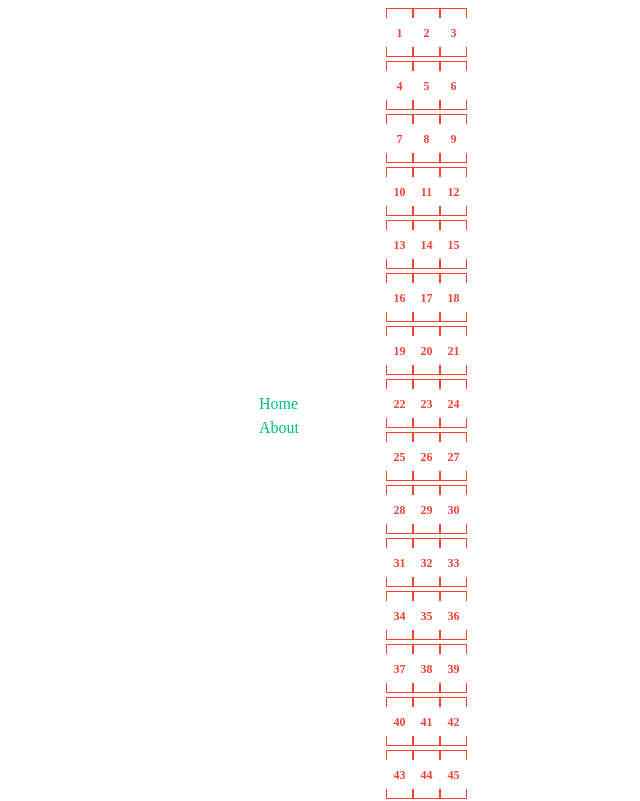
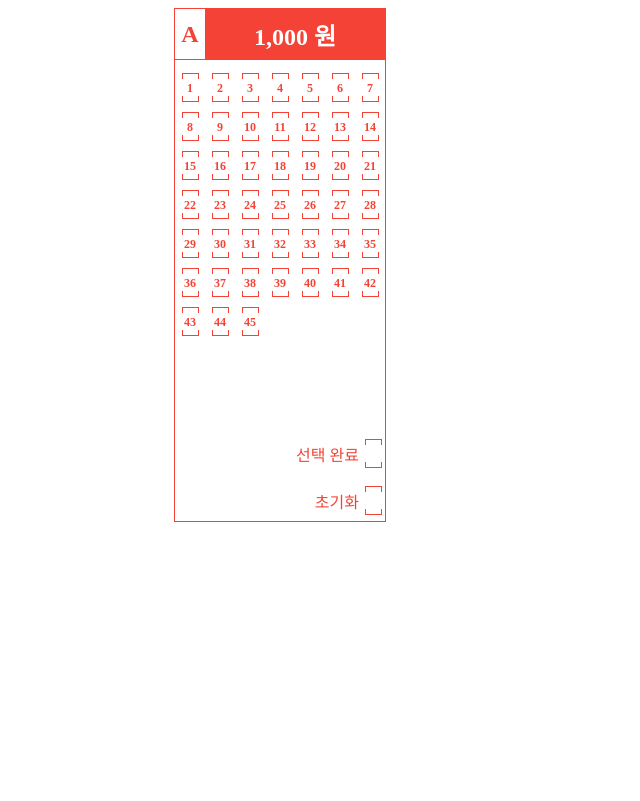
Before and after one commit to Dodomuk/ottol-app-client, a Vue app: page / in a window 1280 px wide. Shown: the top 801 px of the page, without its empty margins (254-894 px from the left). Built offline with nearby package versions, Linux system fonts and the light colour scheme.

Commit message:
선택 용지 컨테이너 생성

```diff
--- a/src/App.vue
+++ b/src/App.vue
@@ -1,81 +1,11 @@
 <template>
-    <header>
-        <div class="wrapper">
-            <nav>
-                <RouterLink to="/">Home</RouterLink>
-                <RouterLink to="/about">About</RouterLink>
-            </nav>
-        </div>
-    </header>
     <Main />
     <RouterView />
 </template>
 
 <script setup lang="ts">
-import { RouterLink, RouterView } from 'vue-router'
+import { RouterView } from 'vue-router'
 import Main from '@components/Main.vue'
 </script>
 
-<style scoped>
-header {
-    line-height: 1.5;
-    max-height: 100vh;
-}
-
-.logo {
-    display: block;
-    margin: 0 auto 2rem;
-}
-
-nav {
-    width: 100%;
-    font-size: 12px;
-    text-align: center;
-    margin-top: 2rem;
-}
-
-nav a.router-link-exact-active {
-    color: var(--color-text);
-}
-
-nav a.router-link-exact-active:hover {
-    background-color: transparent;
-}
-
-nav a {
-    display: inline-block;
-    padding: 0 1rem;
-    border-left: 1px solid var(--color-border);
-}
-
-nav a:first-of-type {
-    border: 0;
-}
-
-@media (min-width: 1024px) {
-    header {
-        display: flex;
-        place-items: center;
-        padding-right: calc(var(--section-gap) / 2);
-    }
-
-    .logo {
-        margin: 0 2rem 0 0;
-    }
-
-    header .wrapper {
-        display: flex;
-        place-items: flex-start;
-        flex-wrap: wrap;
-    }
-
-    nav {
-        text-align: left;
-        margin-left: -1rem;
-        font-size: 1rem;
-
-        padding: 1rem 0;
-        margin-top: 1rem;
-    }
-}
-</style>
+<style scoped></style>
--- a/src/components/lottery/InputContainer.vue
+++ b/src/components/lottery/InputContainer.vue
@@ -1,13 +1,33 @@
 <template>
     <div class="container">
-        <div v-for="(numbers, idx) in lottoNumbers" :key="idx" class="number-wrapper">
-            <span class="number">{{ numbers }}</span>
+        <div class="header">
+            <div class="lottery-class">{{ lotteryClass }}</div>
+            <div class="lottery-price">1,000 원</div>
+        </div>
+        <div class="body">
+            <div v-for="(numbers, idx) in lottoNumbers" :key="idx" class="number-wrapper">
+                <span class="number">{{ numbers }}</span>
+            </div>
+        </div>
+        <div class="footer">
+            <div class="item select">
+                <div class="box-select">선택 완료</div>
+                <div class="number-wrapper">
+                    <span class="number"></span>
+                </div>
+            </div>
+            <div class="item init">
+                <div class="box-init">초기화</div>
+                <div class="number-wrapper">
+                    <span class="number"></span>
+                </div>
+            </div>
         </div>
     </div>
 </template>
 <script setup lang="ts">
 import { onMounted } from 'vue'
-
+const lotteryClass = 'A' //TODO : props로 바꿀 예정
 const lottoNumbers = Array(45)
     .fill(0)
     .map((x, i) => i + 1)
@@ -16,13 +36,66 @@ onMounted(() => {})
 </script>
 <style lang="scss">
 .container {
-    width: 100px;
+    width: 210px;
+    border: 1px solid var(--main-color);
+    .header {
+        height: 50px;
+        display: grid;
+        grid-template-columns: 30px 180px;
+        border-bottom: 1px solid var(--main-color);
+        > .lottery {
+            &-class,
+            &-price {
+                font-weight: 900;
+                font-size: x-large;
+                display: flex;
+                align-items: center;
+                justify-content: center;
+            }
+            &-class {
+                color: var(--main-color);
+            }
+            &-price {
+                color: var(--white);
+                background-color: var(--main-color);
+            }
+        }
+    }
+    .body {
+        padding: 3px 0px;
+        display: grid;
+        grid-template-columns: repeat(7, 30px);
+        justify-content: center;
+        place-items: center;
+    }
+    .footer {
+        padding-right: 3px;
+        margin-top: 100px;
+        color: var(--main-color);
+        float: right;
+        > .item {
+            display: flex;
+            justify-content: flex-end;
+            align-items: center;
+            &.select {
+                margin-bottom: 18px;
+            }
+            &.init {
+                margin-bottom: 6px;
+            }
+            > .number-wrapper {
+                margin-left: 6px;
+                margin-top: 0px;
+            }
+        }
+    }
     .number-wrapper {
         position: relative;
         display: inline-block;
-        width: 25px;
-        height: 47px;
+        width: 15px;
+        height: 27px;
         border: 1px solid var(--main-color);
+        margin-top: 10px;
         color: var(--main-color);
         font-size: 12px;
         font-weight: bold;
--- a/src/components/lottery/index.vue
+++ b/src/components/lottery/index.vue
@@ -1,9 +1,5 @@
 <template>
     <div class="lotto-papaer">
-        <InputContainer />
-        <InputContainer />
-        <InputContainer />
-        <InputContainer />
         <InputContainer />
     </div>
 </template>
--- a/vue.config.ts
+++ /dev/null
@@ -1,5 +0,0 @@
-const { defineConfig } = require('@vue/cli-service')
-
-module.exports = defineConfig({
-    lintOnSave: false
-})
```
Also changed, not shown: .eslintrc.cjs.
